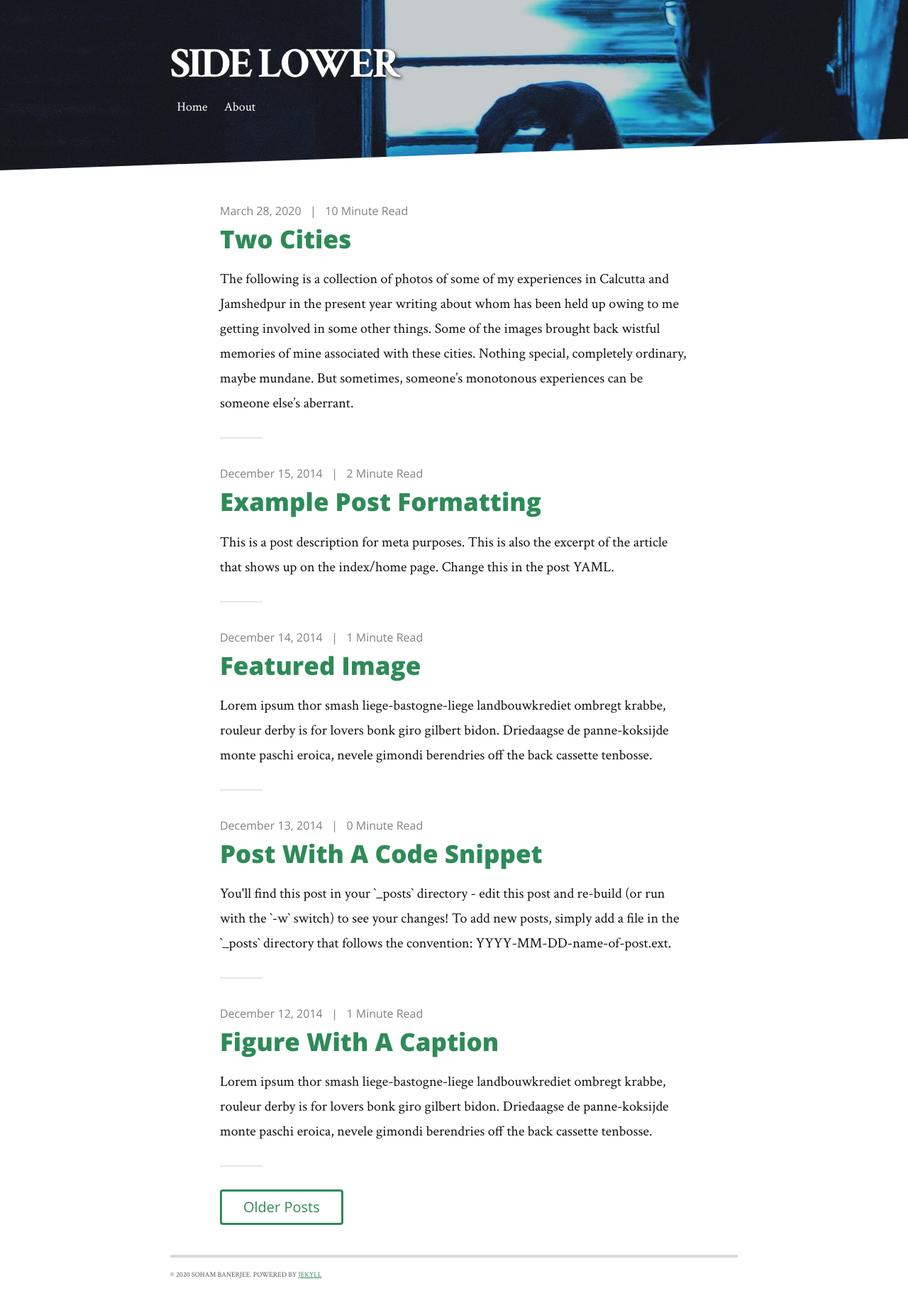
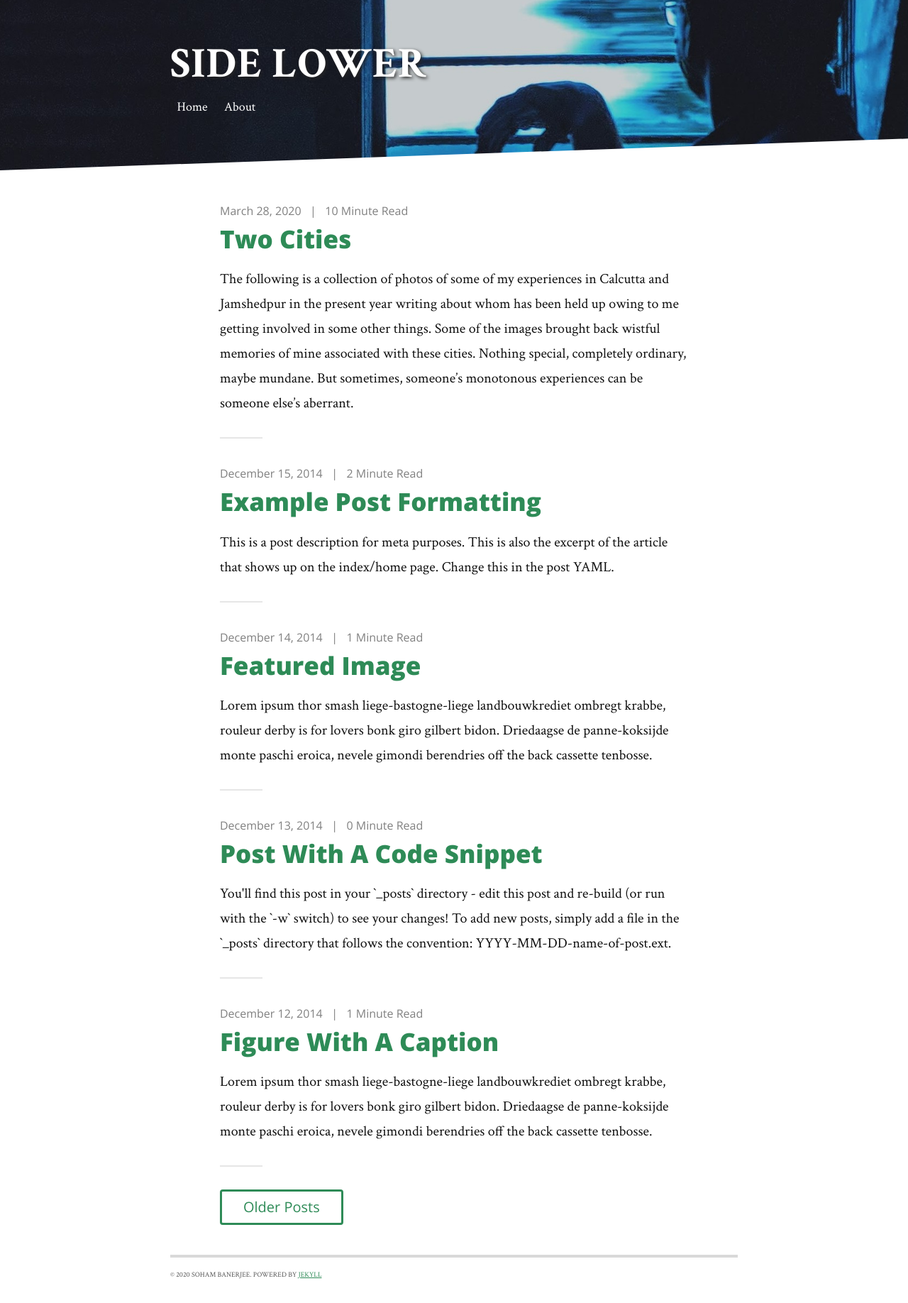
Before and after one commit to sohamlive/sohamlive.github.io, a Jekyll site: the page built from index.html, in a window 1280 px wide. Shown: the whole page at 71% size. Built offline with Jekyll 4.4.1, drawn with Linux system fonts in a browser that asks for light colours; nearby versions of some CDN libraries; the list of posts is cut into pages by our own code.

Commit message:
letter spacing

```diff
--- a/assets/css/style.css
+++ b/assets/css/style.css
@@ -552,7 +552,7 @@ dd{
     margin:0;
     float:left;
     padding-left:2rem;
-    letter-spacing:30px;
+    letter-spacing:1px;
     font-size:1em;
     line-height:3em;
     font-family:Crimson Text,Open Sans,Helvetica,Arial,sans-serif;
@@ -846,7 +846,7 @@ dd{
     .header h1{
         font-size:3em;
         line-height:1;
-        letter-spacing:-3px;
+        letter-spacing:1px;
         padding-left:0
     }
     .header nav{
```
